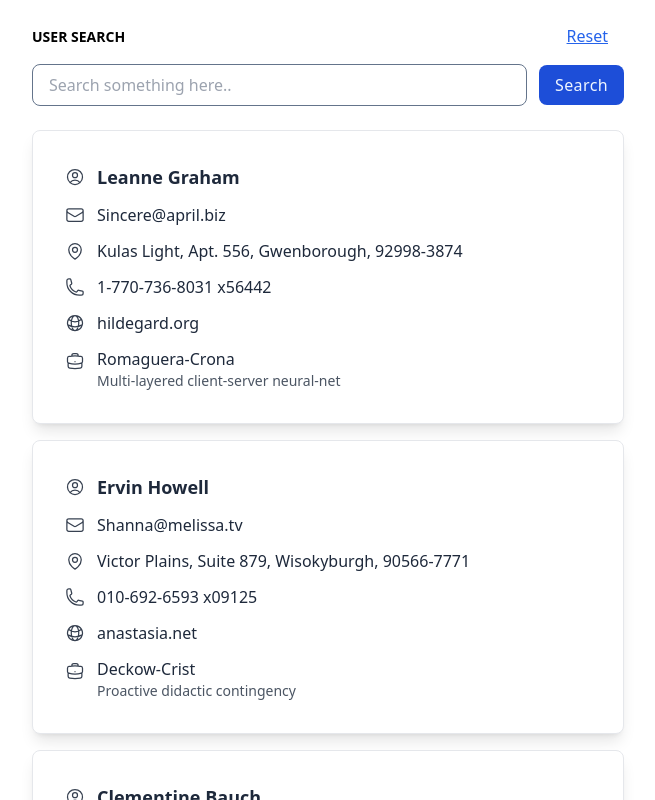
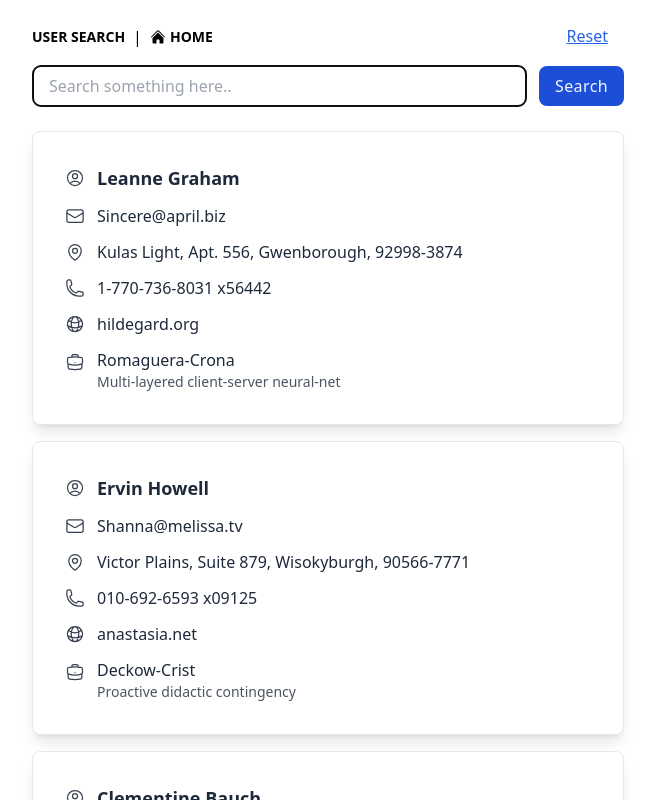
Before and after one commit to dreilacadin/distance-assessment, a Next.js app: page /search in a window 1280 px wide. Shown: the whole page, without its empty margins (312-967 px from the left). Built offline with nearby package versions, Linux system fonts and the light colour scheme.

Commit message:
add react-focus-lock

```diff
--- a/app/page.tsx
+++ b/app/page.tsx
@@ -7,7 +7,7 @@ export const metadata = {
 
 export default function Page() {
   return (
-    <div>
+    <div className="p-8">
       <h2>Tasks:</h2>
       <ol className="list-decimal">
         <li className="list-inside">
--- a/app/search/_components/SearchBar.tsx
+++ b/app/search/_components/SearchBar.tsx
@@ -1,5 +1,7 @@
 /** An RSC Searchbar component which uses Nextjs' <Form> component to easily push the query string as URL params   */
 
+import SearchInput from "@/app/search/_components/SearchInput";
+import { HomeIcon } from "@heroicons/react/24/solid";
 import { paths } from "lib/paths";
 import Link from "next/link";
 
@@ -7,22 +9,25 @@ export default function SearchBar() {
   return (
     <form className="flex flex-col space-y-4 bg-white" action="/search">
       <div className="flex items-baseline justify-between">
-        <label className="text-sm font-semibold uppercase" htmlFor="query">
-          User Search
-        </label>
+        <div className="flex items-center gap-2">
+          <label className="text-sm font-semibold uppercase" htmlFor="query">
+            User Search
+          </label>
+          <span>|</span>
+          <Link
+            className="flex items-center gap-1 text-sm font-semibold uppercase hover:underline"
+            href={paths.home}
+          >
+            <HomeIcon className="size-4" />
+            Home
+          </Link>
+        </div>
         <Link className="px-4 text-blue-600 underline" href={paths.search}>
           Reset
         </Link>
       </div>
-      <div className="flex items-center space-x-3">
-        <input
-          role="search"
-          className="block w-full rounded-lg border border-slate-500 px-4 py-2"
-          type="text"
-          name="query"
-          id="query"
-          placeholder="Search something here.."
-        />
+      <div className="flex items-center gap-3">
+        <SearchInput />
         <button
           className="rounded-lg bg-blue-700 px-4 py-2 font-medium tracking-wide text-blue-50"
           type="submit"
--- /dev/null
+++ b/app/search/_components/SearchInput.tsx
@@ -0,0 +1,22 @@
+"use client";
+
+import ReactFocusLock from "react-focus-lock";
+
+/** Refactored in a separate component so that I can use [react-focus-lock](https://www.npmjs.com/package/react-focus-lock) here
+ *  RFL only works on client components as of now
+ *  This still works with NextJS server actions as the 'name="query"' attribute is still present in the input
+ */
+export default function SearchInput() {
+  return (
+    <ReactFocusLock className="w-full">
+      <input
+        role="search"
+        className="w-full rounded-lg border border-slate-500 px-4 py-2"
+        type="text"
+        name="query"
+        id="query"
+        placeholder="Search something here.."
+      />
+    </ReactFocusLock>
+  );
+}
--- a/app/search/page.tsx
+++ b/app/search/page.tsx
@@ -1,5 +1,8 @@
 import SearchBar from "@/app/search/_components/SearchBar";
 import SearchResults from "@/app/search/_components/SearchResults";
+import { HomeIcon } from "@heroicons/react/24/outline";
+import { paths } from "lib/paths";
+import Link from "next/link";
 
 /**
  * Search Page which is handled by passing a search query using URL params
@@ -16,7 +19,7 @@ export default async function SearchPage({
 }) {
   const { query } = await searchParams;
   return (
-    <div className="max-h-screen overflow-y-auto">
+    <div className="max-h-screen overflow-y-auto pb-6">
       <div className="sticky top-0 mx-auto">
         <div className="container mx-auto bg-white p-6 sm:max-w-screen-sm">
           <SearchBar />
--- a/lib/paths.ts
+++ b/lib/paths.ts
@@ -1,6 +1,7 @@
 /** This is where all the paths of the application will live.
  *  I do this for ease of refactoring and keeping track of paths as they change quite often.
-*/
+ */
 export const paths = {
-	"search": '/search'
-}
+  home: "/",
+  search: "/search",
+};
--- a/package.json
+++ b/package.json
@@ -12,6 +12,7 @@
     "next": "^15.0.3",
     "react": "^18.3.1",
     "react-dom": "^18.3.1",
+    "react-focus-lock": "^2.13.2",
     "server-only": "^0.0.1"
   },
   "devDependencies": {
```
Also changed, not shown: 1 other file (tests, documents, lock files or other folders).
